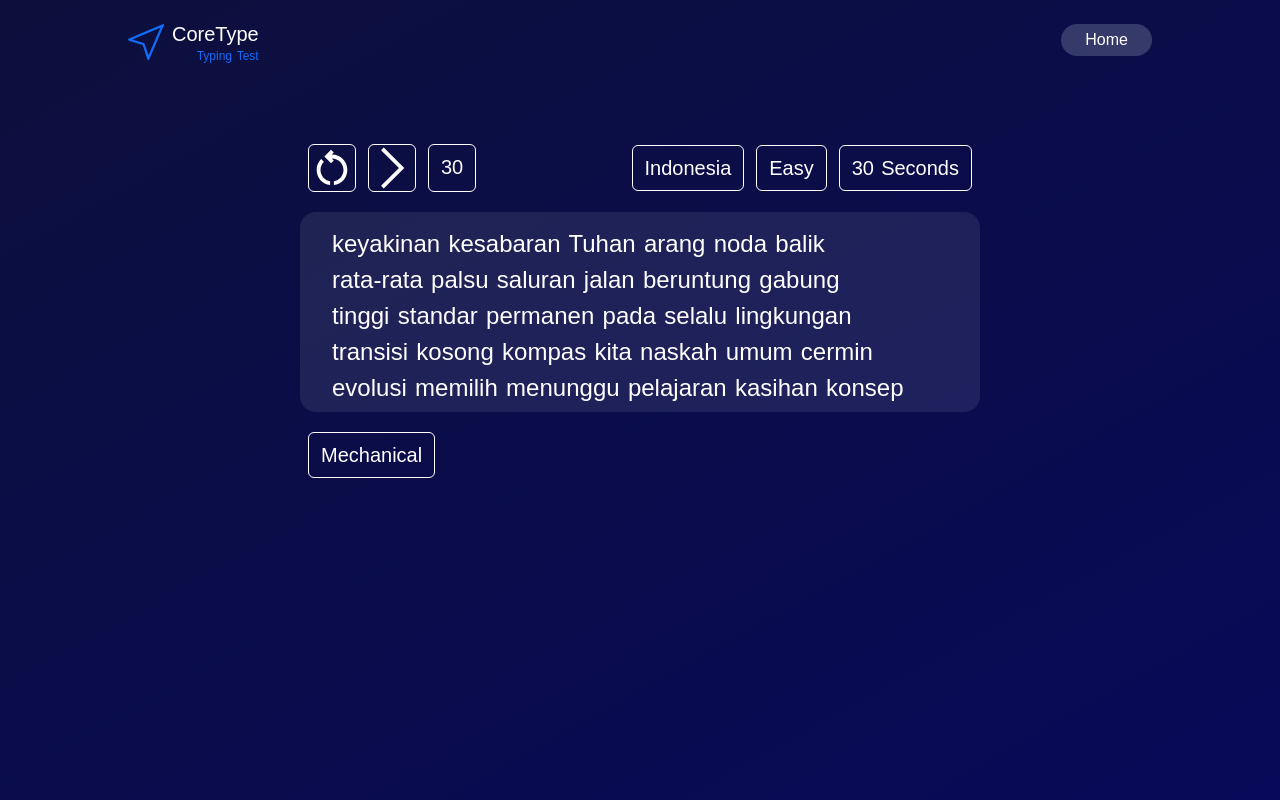
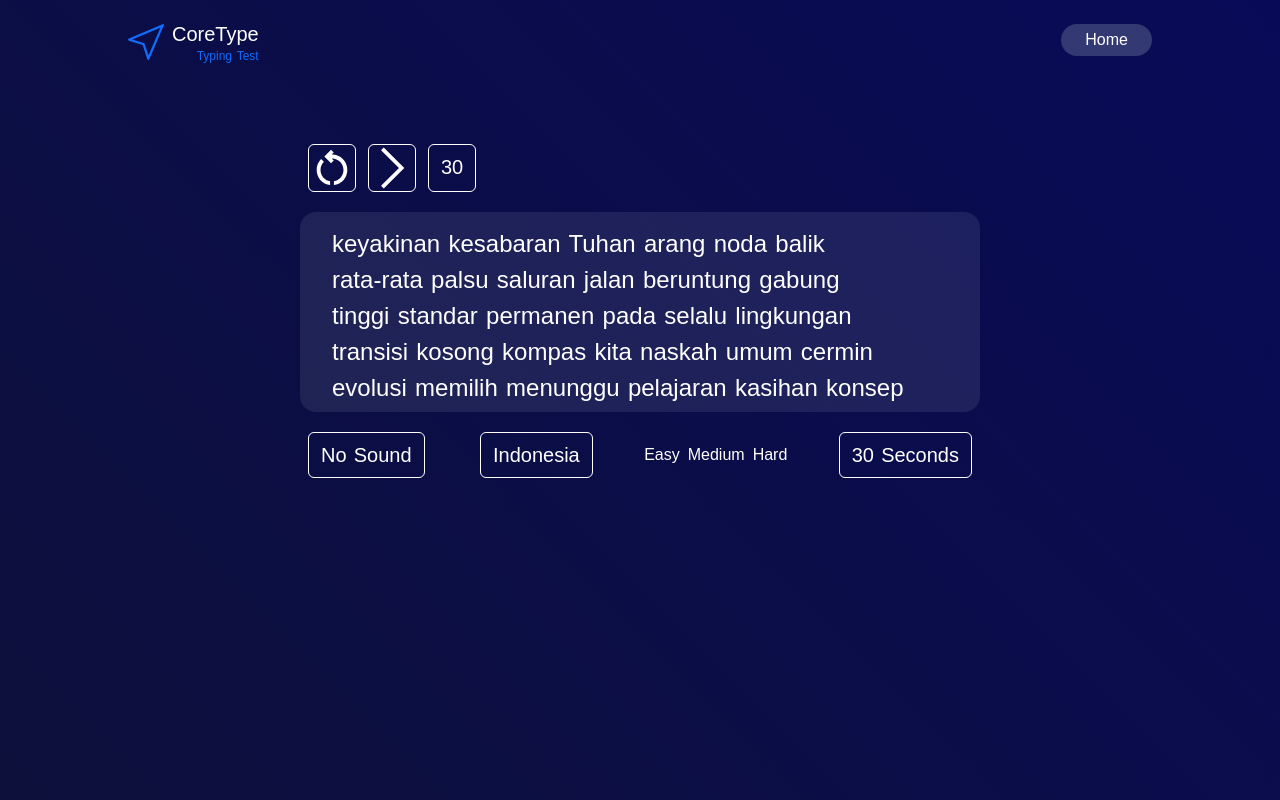
Before and after one commit to izza-sirkast/coretype, a Next.js app: page /typingtest in a window 1280 px wide. Built offline with nearby package versions, Linux system fonts and the light colour scheme.

Commit message:
style: change diff button style

```diff
--- a/src/app/globals.css
+++ b/src/app/globals.css
@@ -38,7 +38,7 @@
 }
 
 .home-gradient {
-  background: linear-gradient(151deg, #121716, #01008a);
+  background: linear-gradient(45deg, #121716, #01008a);
   background-size: 400% 400%;
 
   -webkit-animation: BlueBlackGradient 8s ease infinite;
--- a/src/app/typingtest/page.js
+++ b/src/app/typingtest/page.js
@@ -35,7 +35,12 @@ export default function TypingTest() {
   const [statsOverTime, setStatsOverTime] = useState([["Time", "WPM", "Raw"]]);
 
   // Typing test settings
-  const [testSettings, setTestSettings] = useState({language:"Indonesia", difficulty:"Easy", timeMode : "30", typingSound:"Mechanical"})
+  const [testSettings, setTestSettings] = useState({
+    language: "Indonesia",
+    difficulty: "Easy",
+    timeMode: "30",
+    typingSound: "No Sound",
+  });
 
   const typingDivRef = useRef(); // Untuk me-ref typing div
 
@@ -89,7 +94,6 @@ export default function TypingTest() {
     setTimerSec((t) => parseInt(testSettings.timeMode));
   }
 
-
   // ------------------------------- Section khusus handling div focus -------------------------------
   // Untuk menghilakngkan fokus ke typing test div saat luar div diklik
   useEffect(() => {
@@ -103,7 +107,6 @@ export default function TypingTest() {
   const handleClickOutside = (event) => {
     setFocusDiv((fd) => false);
   };
-
 
   // Apabila test dalam keadaan finish atau selesai
   if (finish) {
@@ -169,26 +172,6 @@ export default function TypingTest() {
             {timerSec}
           </div>
         </div>
-
-        <div className="flex *:ml-3">
-          <ChooseLanguage
-            testSettings={testSettings}
-            setTestSettings={setTestSettings}
-            timer={timer}
-          />
-
-          <ChooseDifficulty
-            testSettings={testSettings}
-            setTestSettings={setTestSettings}
-            timer={timer}
-          />
-
-          <ChooseTime
-            testSettings={testSettings}
-            setTestSettings={setTestSettings}
-            timer={timer}
-          />
-        </div>
       </div>
 
       <TypingTestBox
@@ -212,7 +195,28 @@ export default function TypingTest() {
       />
 
       <div className="flex items-center mx-auto option-container-width mt-5 px-2 justify-between">
-            <ChooseTypingSound testSettings={testSettings} setTestSettings={setTestSettings} timer={timer} />
+        <ChooseTypingSound
+          testSettings={testSettings}
+          setTestSettings={setTestSettings}
+          timer={timer}
+        />
+        <ChooseLanguage
+          testSettings={testSettings}
+          setTestSettings={setTestSettings}
+          timer={timer}
+        />
+
+        <ChooseDifficulty
+          testSettings={testSettings}
+          setTestSettings={setTestSettings}
+          timer={timer}
+        />
+
+        <ChooseTime
+          testSettings={testSettings}
+          setTestSettings={setTestSettings}
+          timer={timer}
+        />
       </div>
     </div>
   );
--- a/src/components/TypingTestBox.jsx
+++ b/src/components/TypingTestBox.jsx
@@ -24,7 +24,7 @@ const TypingTestBox = React.forwardRef((props, ref) => {
     text,
     timeMode,
     setSalahKetikSemuaCount,
-    typingSound
+    typingSound,
   } = props;
   const textArr = text.split("");
 
@@ -32,18 +32,18 @@ const TypingTestBox = React.forwardRef((props, ref) => {
   const typeSoundRef = useRef(null);
 
   useEffect(() => {
-    if(typingSound == "Mechanical"){
+    if (typingSound == "No Sound") {
+      typeSoundRef.current = null;
+    } else if (typingSound == "Mechanical") {
       typeSoundRef.current = new Audio(cherryBlue);
-    }else if(typingSound == "Regular"){
+    } else if (typingSound == "Regular") {
       typeSoundRef.current = new Audio(keyboardSound);
-    }else if(typingSound == "Tick Machine"){
+    } else if (typingSound == "Tick Machine") {
       typeSoundRef.current = new Audio(typeSoft);
-    }else if(typingSound == "Ugh (Minecraft)"){
+    } else if (typingSound == "Ugh (Minecraft)") {
       typeSoundRef.current = new Audio(ugh);
-    }else if(typingSound == "Augh"){
+    } else if (typingSound == "Augh") {
       typeSoundRef.current = new Audio(augh);
-    }else if(typingSound == "No Sound"){
-      typeSoundRef.current = null;
     }
   }, [typingSound]);
 
@@ -64,8 +64,7 @@ const TypingTestBox = React.forwardRef((props, ref) => {
   );
 
   const handleType = (e) => {
-
-    if(typingSound != "No Sound")playTypeSound();
+    if (typingSound != "No Sound") playTypeSound();
 
     // Mulai waktu tepat saat mengetik huruf pertama
     if (cursorPos == 0 && timerSec == parseInt(timeMode)) {
--- a/src/components/buttons/ChooseDifficulty.jsx
+++ b/src/components/buttons/ChooseDifficulty.jsx
@@ -1,53 +1,114 @@
-import React, { useState } from 'react'
+// import React, { useState } from 'react'
 
-function ChooseDifficulty({testSettings, setTestSettings, timer}) {
-    const [openOptions, setOpenOptions] = useState(false)
+// function ChooseDifficulty({testSettings, setTestSettings, timer}) {
+//     const [openOptions, setOpenOptions] = useState(false)
 
-    if(timer == "start" && openOptions){
-        setOpenOptions(op => false)
-    }
+//     if(timer == "start" && openOptions){
+//         setOpenOptions(op => false)
+//     }
 
-    const handleClickOpenOptions = () => {
-        if(timer == "start"){
-            return
-        }
+//     const handleClickOpenOptions = () => {
+//         if(timer == "start"){
+//             return
+//         }
 
-        setOpenOptions(op => !op)
-    }
+//         setOpenOptions(op => !op)
+//     }
 
-    const handleClick = (testSettingsInput) => {
-        setTestSettings(ts => ({...ts, difficulty:testSettingsInput}))
-        setOpenOptions(op => false)
-    }
+//     const handleClick = (testSettingsInput) => {
+//         setTestSettings(ts => ({...ts, difficulty:testSettingsInput}))
+//         setOpenOptions(op => false)
+//     }
+
+//   return (
+//     <div className=''>
+//         <div className={`text-xl px-3 py-2 border border-white text-white rounded-md ${timer != "start" ? "hover:bg-white hover:bg-opacity-20 hover:cursor-pointer" : "bg-white bg-opacity-30"} select-none`} onClick={() => handleClickOpenOptions()}>
+//             {testSettings.difficulty}
+//         </div>
+
+//         {openOptions &&
+//         <div className='absolute py-1 bg-white border border-black mt-1 rounded-md w-28'>
+
+//             <button
+//                 className={`hover:bg-slate-400 px-2 w-full text-left rounded-md ${testSettings.difficulty == "Easy" && "bg-slate-400"}`} onClick={() => handleClick("Easy")}>
+//                     <p className='ml-2'>Easy</p>
+//             </button>
+
+//             <button
+//                 className={`hover:bg-slate-400 px-2 w-full text-left rounded-md ${testSettings.difficulty == "Medium" && "bg-slate-400"}`} onClick={() => handleClick("Medium")}>
+//                     <p className='ml-2'>Medium</p>
+//             </button>
+
+//             <button
+//                 className={`hover:bg-slate-400 px-2 w-full text-left rounded-md ${testSettings.difficulty == "Hard" && "bg-slate-400"}`} onClick={() => handleClick("Hard")}>
+//                     <p className='ml-2'>Hard</p>
+//             </button>
+
+//         </div>
+//         }
+//     </div>
+//   )
+// }
+
+// export default ChooseDifficulty
+
+import React, { useState } from "react";
+
+function ChooseDifficulty({ testSettings, setTestSettings, timer }) {
+  const handleChange = (event) => {
+    setTestSettings((ts) => ({ ...ts, difficulty: event.target.value }));
+  };
 
   return (
-    <div className=''>
-        <div className={`text-xl px-3 py-2 border border-white text-white rounded-md ${timer != "start" ? "hover:bg-white hover:bg-opacity-20 hover:cursor-pointer" : "bg-white bg-opacity-30"} select-none`} onClick={() => handleClickOpenOptions()}>
-            {testSettings.difficulty}
+    <div className="">
+      {/* <div
+        className={`text-xl px-3 py-2 border border-white text-white rounded-md ${
+          timer !== "start"
+            ? "hover:bg-white hover:bg-opacity-20"
+            : "bg-white bg-opacity-30"
+        } select-none`}
+      >
+        {testSettings.difficulty}
+      </div> */}
+
+      {timer !== "start" && (
+        <div className="flex py-1 gap-2">
+          <label className="block text-white cursor-pointer">
+            <input
+              type="radio"
+              value="Easy"
+              checked={testSettings.difficulty === "Easy"}
+              onChange={handleChange}
+              className="hidden"
+            />
+            Easy
+          </label>
+
+          <label className="block text-white cursor-pointer">
+            <input
+              type="radio"
+              value="Medium"
+              checked={testSettings.difficulty === "Medium"}
+              onChange={handleChange}
+              className="hidden"
+            />
+            Medium
+          </label>
+
+          <label className="block text-white cursor-pointer">
+            <input
+              type="radio"
+              value="Hard"
+              checked={testSettings.difficulty === "Hard"}
+              onChange={handleChange}
+              className="hidden"
+            />
+            Hard
+          </label>
         </div>
-
-        {openOptions &&
-        <div className='absolute py-1 bg-white border border-black mt-1 rounded-md w-28'>
-
-            <button
-                className={`hover:bg-slate-400 px-2 w-full text-left rounded-md ${testSettings.difficulty == "Easy" && "bg-slate-400"}`} onClick={() => handleClick("Easy")}>
-                    <p className='ml-2'>Easy</p>
-            </button>
-
-            <button
-                className={`hover:bg-slate-400 px-2 w-full text-left rounded-md ${testSettings.difficulty == "Medium" && "bg-slate-400"}`} onClick={() => handleClick("Medium")}>
-                    <p className='ml-2'>Medium</p>
-            </button>
-
-            <button
-                className={`hover:bg-slate-400 px-2 w-full text-left rounded-md ${testSettings.difficulty == "Hard" && "bg-slate-400"}`} onClick={() => handleClick("Hard")}>
-                    <p className='ml-2'>Hard</p>
-            </button>
-
-        </div>
-        }
+      )}
     </div>
-  )
+  );
 }
 
-export default ChooseDifficulty
+export default ChooseDifficulty;
--- a/src/components/buttons/ChooseTypingSound.jsx
+++ b/src/components/buttons/ChooseTypingSound.jsx
@@ -1,68 +1,100 @@
-import React, { useState } from 'react'
+import React, { useState } from "react";
 
-function ChooseTypingSound({testSettings, setTestSettings, timer}) {
-    const [openOptions, setOpenOptions] = useState(false)
+function ChooseTypingSound({ testSettings, setTestSettings, timer }) {
+  const [openOptions, setOpenOptions] = useState(false);
 
-    if(timer == "start" && openOptions){
-        setOpenOptions(op => false)
+  if (timer == "start" && openOptions) {
+    setOpenOptions((op) => false);
   }
 
   const handleClickOpenOptions = () => {
-        if(timer == "start"){
-            return
+    if (timer == "start") {
+      return;
     }
 
-        setOpenOptions(op => !op)
-    }
+    setOpenOptions((op) => !op);
+  };
 
   const handleClick = (testSettingsInput) => {
-        setTestSettings(ts => ({...testSettings, typingSound:testSettingsInput}))
-        setOpenOptions(op => false)
-    }
+    setTestSettings((ts) => ({
+      ...testSettings,
+      typingSound: testSettingsInput,
+    }));
+    setOpenOptions((op) => false);
+  };
 
   return (
-    <div className='flex items-start'>
-        <div className={`text-xl px-3 py-2 border border-white text-white rounded-md ${timer != "start" ? "hover:bg-white hover:bg-opacity-20 hover:cursor-pointer" : "bg-white bg-opacity-30"} select-none mr-1`} onClick={() => handleClickOpenOptions()}>
+    <div className="flex items-start">
+      <div
+        className={`text-xl px-3 py-2 border border-white text-white rounded-md ${
+          timer != "start"
+            ? "hover:bg-white hover:bg-opacity-20 hover:cursor-pointer"
+            : "bg-white bg-opacity-30"
+        } select-none mr-1`}
+        onClick={() => handleClickOpenOptions()}
+      >
         {testSettings.typingSound}
       </div>
 
-        {openOptions &&
-        <div className='py-1 bg-white border border-black rounded-md w-36'>
-
+      {openOptions && (
+        <div className="py-1 bg-white border border-black rounded-md w-36">
           <button
-                className={`hover:bg-slate-400 px-2 w-full text-left rounded-md ${testSettings.typingSound == "Mechanical" && "bg-slate-400"}`} onClick={() => handleClick("Mechanical")}>
-                    <p className='ml-2'>Mechanical</p>
+            className={`hover:bg-slate-400 px-2 w-full text-left rounded-md ${
+              testSettings.typingSound == "No Sound" && "bg-slate-400"
+            }`}
+            onClick={() => handleClick("No Sound")}
+          >
+            <p className="ml-2">No Sound</p>
           </button>
 
           <button
-                className={`hover:bg-slate-400 px-2 w-full text-left rounded-md ${testSettings.typingSound == "Regular" && "bg-slate-400"}`} onClick={() => handleClick("Regular")}>
-                    <p className='ml-2'>Regular</p>
+            className={`hover:bg-slate-400 px-2 w-full text-left rounded-md ${
+              testSettings.typingSound == "Mechanical" && "bg-slate-400"
+            }`}
+            onClick={() => handleClick("Mechanical")}
+          >
+            <p className="ml-2">Mechanical</p>
           </button>
 
           <button
-                className={`hover:bg-slate-400 px-2 w-full text-left rounded-md ${testSettings.typingSound == "Tick Machine" && "bg-slate-400"}`} onClick={() => handleClick("Tick Machine")}>
-                    <p className='ml-2'>Tick Machine</p>
+            className={`hover:bg-slate-400 px-2 w-full text-left rounded-md ${
+              testSettings.typingSound == "Regular" && "bg-slate-400"
+            }`}
+            onClick={() => handleClick("Regular")}
+          >
+            <p className="ml-2">Regular</p>
           </button>
 
           <button
-                className={`hover:bg-slate-400 px-2 w-full text-left rounded-md ${testSettings.typingSound == "No Sound" && "bg-slate-400"}`} onClick={() => handleClick("No Sound")}>
-                    <p className='ml-2'>No Sound</p>
+            className={`hover:bg-slate-400 px-2 w-full text-left rounded-md ${
+              testSettings.typingSound == "Tick Machine" && "bg-slate-400"
+            }`}
+            onClick={() => handleClick("Tick Machine")}
+          >
+            <p className="ml-2">Tick Machine</p>
           </button>
 
           <button
-                className={`hover:bg-slate-400 px-2 w-full text-left rounded-md ${testSettings.typingSound == "Ugh (Minecraft)" && "bg-slate-400"}`} onClick={() => handleClick("Ugh (Minecraft)")}>
-                    <p className='ml-2'>Ugh (Minecraft)</p>
+            className={`hover:bg-slate-400 px-2 w-full text-left rounded-md ${
+              testSettings.typingSound == "Ugh (Minecraft)" && "bg-slate-400"
+            }`}
+            onClick={() => handleClick("Ugh (Minecraft)")}
+          >
+            <p className="ml-2">Ugh (Minecraft)</p>
           </button>
 
           <button
-                className={`hover:bg-slate-400 px-2 w-full text-left rounded-md ${testSettings.typingSound == "Augh" && "bg-slate-400"}`} onClick={() => handleClick("Augh")}>
-                    <p className='ml-2'>Augh</p>
+            className={`hover:bg-slate-400 px-2 w-full text-left rounded-md ${
+              testSettings.typingSound == "Augh" && "bg-slate-400"
+            }`}
+            onClick={() => handleClick("Augh")}
+          >
+            <p className="ml-2">Augh</p>
           </button>
-
         </div>
-        }
+      )}
     </div>
-  )
+  );
 }
 
-export default ChooseTypingSound
+export default ChooseTypingSound;
```
Also changed, not shown: src/components/NavBar.jsx (+18 -13 lines). Lines whose indentation alone changed are shown as unchanged.
